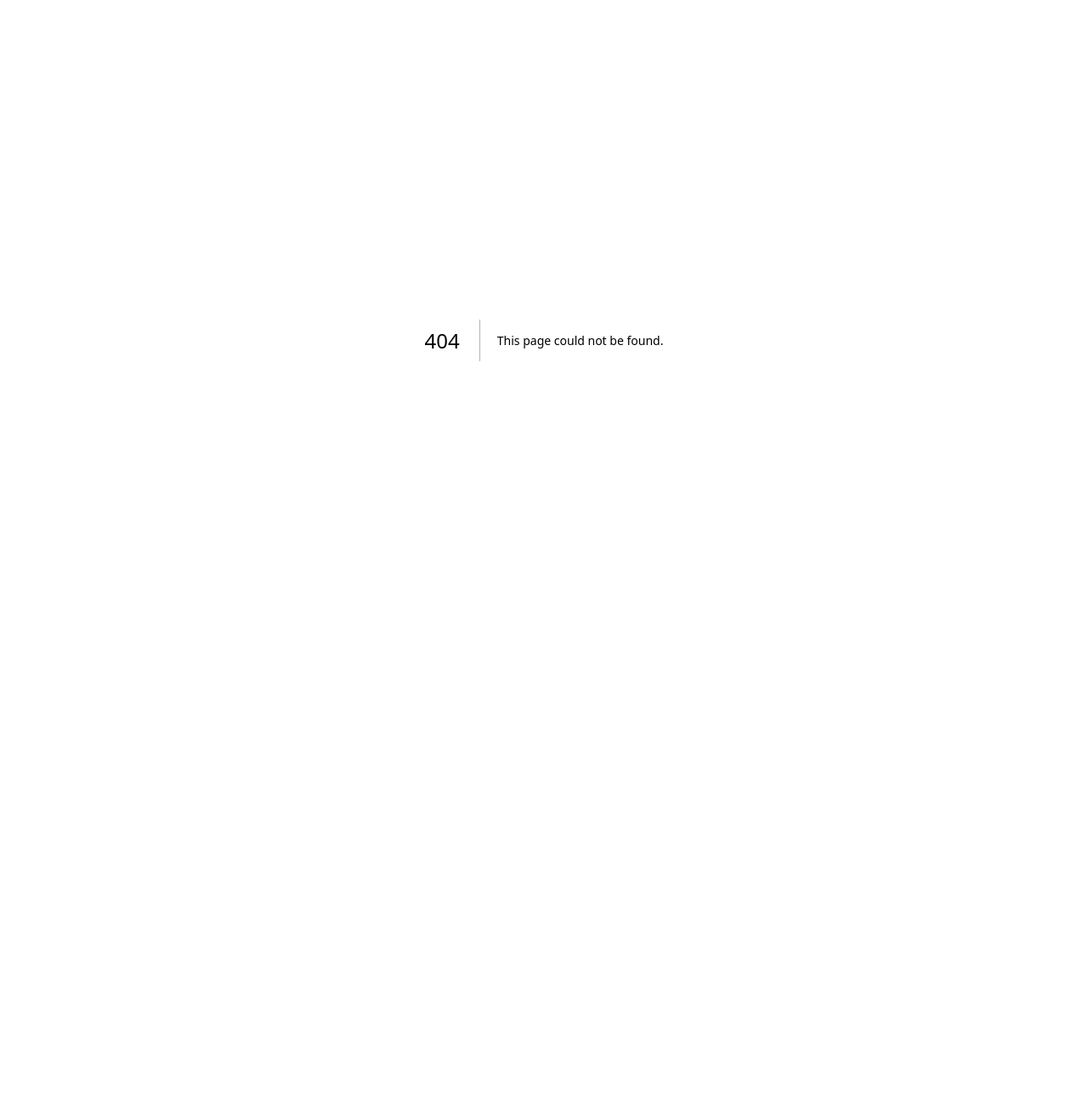
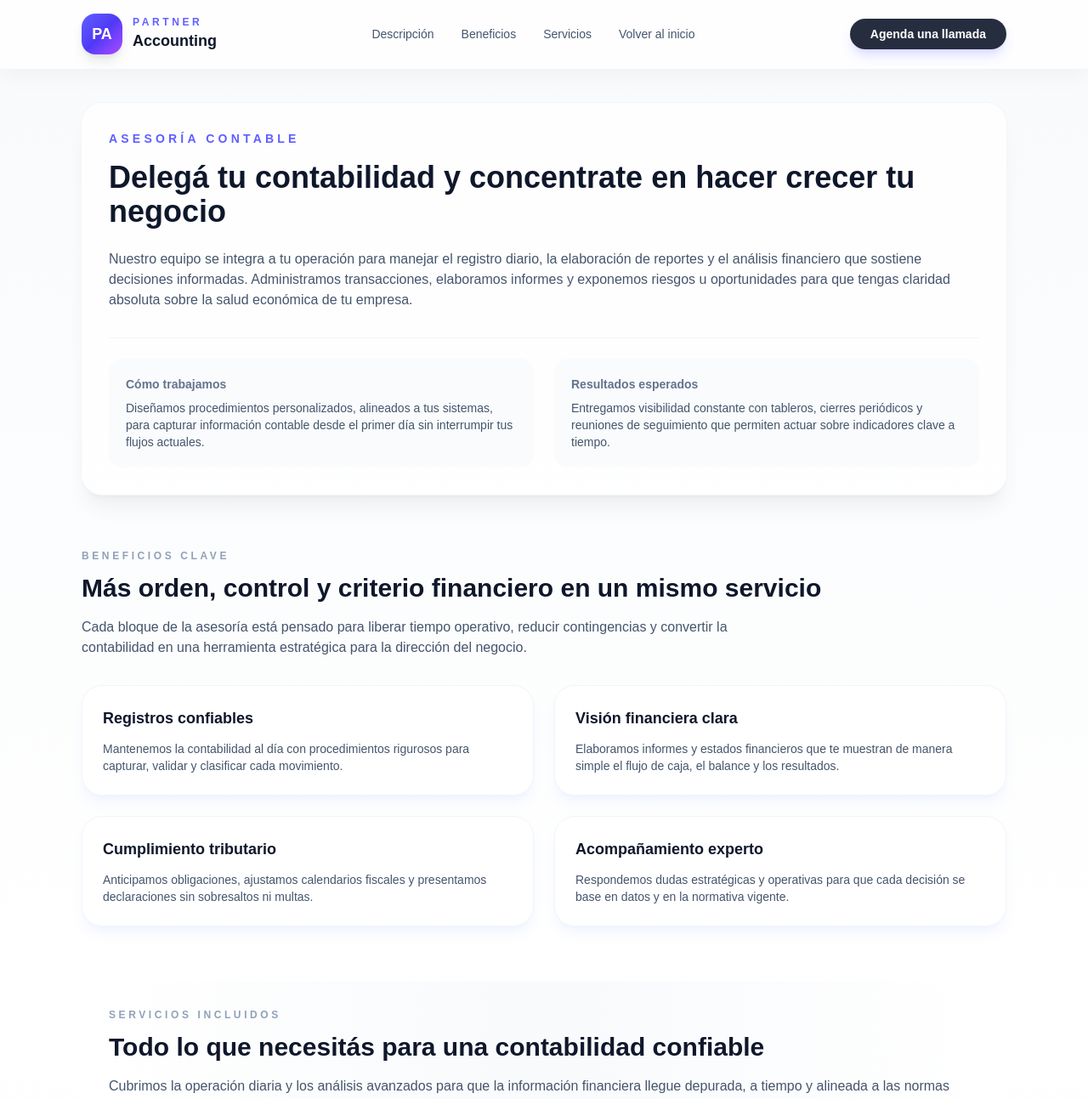
Before and after one commit to Dxeg0o/tupartnercontable, a Next.js app in the folder my-app/: page /asesoria-contable in a window 1280 px wide. Before the commit this address had no page. Shown: the top 1293 px of the page at 85% size. Before the commit the page ends 800 px from the top, so only its background shows below. Built offline with nearby package versions, Linux system fonts and the light colour scheme.

Commit message:
Add accounting advisory subpage

```diff
--- /dev/null
+++ b/my-app/src/app/asesoria-contable/page.tsx
@@ -0,0 +1,212 @@
+import type { Metadata } from "next";
+import Link from "next/link";
+import { Footer } from "../components/Footer";
+import { Navigation } from "../components/Navigation";
+
+export const metadata: Metadata = {
+  title: "Asesoría Contable | Partner Accounting",
+  description:
+    "Detalle del servicio de asesoría contable de Partner Accounting: beneficios, alcance y actividades incluidas.",
+};
+
+const navigation = [
+  { label: "Descripción", href: "#descripcion" },
+  { label: "Beneficios", href: "#beneficios" },
+  { label: "Servicios", href: "#servicios-incluidos" },
+  { label: "Volver al inicio", href: "/" },
+];
+
+const benefits = [
+  {
+    title: "Registros confiables",
+    description:
+      "Mantenemos la contabilidad al día con procedimientos rigurosos para capturar, validar y clasificar cada movimiento.",
+  },
+  {
+    title: "Visión financiera clara",
+    description:
+      "Elaboramos informes y estados financieros que te muestran de manera simple el flujo de caja, el balance y los resultados.",
+  },
+  {
+    title: "Cumplimiento tributario",
+    description:
+      "Anticipamos obligaciones, ajustamos calendarios fiscales y presentamos declaraciones sin sobresaltos ni multas.",
+  },
+  {
+    title: "Acompañamiento experto",
+    description:
+      "Respondemos dudas estratégicas y operativas para que cada decisión se base en datos y en la normativa vigente.",
+  },
+];
+
+const includedServices = [
+  "Planificación y puesta en marcha del sistema contable",
+  "Regularización y actualización de contabilidades atrasadas",
+  "Control de clientes, proveedores y estados de cobranza",
+  "Ejecución o supervisión de inventarios y movimientos de mercaderías",
+  "Control de activos fijos, corrección monetaria y depreciaciones",
+  "Determinación de estructuras de costos estándar y análisis de variaciones",
+  "Tratamiento de inventarios obsoletos y deudores incobrables",
+  "Gestión de gastos diferidos y activos intangibles",
+  "Conciliaciones bancarias y seguimiento de cuentas críticas",
+  "Mantención de libros y registros obligatorios y auxiliares",
+];
+
+const serviceHighlights = [
+  "Contabilidad computacional",
+  "Registro de transacciones",
+  "Análisis de cuentas",
+  "Inventarios",
+  "Corrección monetaria",
+  "Depreciación",
+  "Gastos diferidos",
+  "Libros contables",
+  "Estados financieros",
+  "Outsourcing contable",
+];
+
+export default function AccountingAdvisoryPage() {
+  return (
+    <div className="min-h-screen bg-gradient-to-b from-slate-50 via-white to-indigo-50">
+      <Navigation navigation={navigation} />
+
+      <main
+        id="inicio"
+        className="mx-auto flex min-h-screen max-w-6xl flex-col gap-16 px-6 pb-20 pt-10 lg:px-8"
+      >
+        <section
+          id="descripcion"
+          className="rounded-3xl bg-white/80 p-8 shadow-xl shadow-slate-900/5 ring-1 ring-slate-100"
+        >
+          <p className="text-sm font-semibold uppercase tracking-[0.3em] text-indigo-500">
+            Asesoría Contable
+          </p>
+          <h1 className="mt-4 text-3xl font-semibold text-slate-900 lg:text-4xl">
+            Delegá tu contabilidad y concentrate en hacer crecer tu negocio
+          </h1>
+          <p className="mt-6 text-base text-slate-600">
+            Nuestro equipo se integra a tu operación para manejar el registro diario, la elaboración de reportes y el análisis
+            financiero que sostiene decisiones informadas. Administramos transacciones, elaboramos informes y exponemos riesgos
+            u oportunidades para que tengas claridad absoluta sobre la salud económica de tu empresa.
+          </p>
+          <div className="mt-8 grid gap-6 border-t border-slate-100 pt-6 sm:grid-cols-2">
+            <div className="rounded-2xl bg-slate-50/80 p-5">
+              <p className="text-sm font-semibold text-slate-500">Cómo trabajamos</p>
+              <p className="mt-2 text-sm text-slate-600">
+                Diseñamos procedimientos personalizados, alineados a tus sistemas, para capturar información contable desde el
+                primer día sin interrumpir tus flujos actuales.
+              </p>
+            </div>
+            <div className="rounded-2xl bg-slate-50/80 p-5">
+              <p className="text-sm font-semibold text-slate-500">Resultados esperados</p>
+              <p className="mt-2 text-sm text-slate-600">
+                Entregamos visibilidad constante con tableros, cierres periódicos y reuniones de seguimiento que permiten actuar
+                sobre indicadores clave a tiempo.
+              </p>
+            </div>
+          </div>
+        </section>
+
+        <section id="beneficios" className="space-y-8">
+          <div>
+            <p className="text-xs font-semibold uppercase tracking-[0.3em] text-slate-400">
+              Beneficios clave
+            </p>
+            <h2 className="mt-3 text-2xl font-semibold text-slate-900 lg:text-3xl">
+              Más orden, control y criterio financiero en un mismo servicio
+            </h2>
+            <p className="mt-4 max-w-3xl text-base text-slate-600">
+              Cada bloque de la asesoría está pensado para liberar tiempo operativo, reducir contingencias y convertir la
+              contabilidad en una herramienta estratégica para la dirección del negocio.
+            </p>
+          </div>
+          <div className="grid gap-6 md:grid-cols-2">
+            {benefits.map((benefit) => (
+              <article
+                key={benefit.title}
+                className="rounded-3xl border border-slate-100 bg-white/80 p-6 shadow-lg shadow-indigo-100/40"
+              >
+                <h3 className="text-lg font-semibold text-slate-900">{benefit.title}</h3>
+                <p className="mt-3 text-sm text-slate-600">{benefit.description}</p>
+              </article>
+            ))}
+          </div>
+        </section>
+
+        <section
+          id="servicios-incluidos"
+          className="rounded-3xl bg-gradient-to-r from-white via-slate-50 to-white/70 p-8 shadow-inner shadow-white/40"
+        >
+          <div className="border-b border-slate-200 pb-6">
+            <p className="text-xs font-semibold uppercase tracking-[0.3em] text-slate-400">Servicios incluidos</p>
+            <h2 className="mt-3 text-2xl font-semibold text-slate-900 lg:text-3xl">
+              Todo lo que necesitás para una contabilidad confiable
+            </h2>
+            <p className="mt-4 text-base text-slate-600">
+              Cubrimos la operación diaria y los análisis avanzados para que la información financiera llegue depurada, a tiempo
+              y alineada a las normas contables vigentes.
+            </p>
+          </div>
+
+          <div className="mt-8 grid gap-8 lg:grid-cols-2">
+            <div className="space-y-4">
+              {includedServices.slice(0, 5).map((service) => (
+                <div key={service} className="flex items-start gap-3">
+                  <span className="mt-1 h-2 w-2 rounded-full bg-indigo-500" aria-hidden />
+                  <p className="text-sm text-slate-600">{service}</p>
+                </div>
+              ))}
+            </div>
+            <div className="space-y-4">
+              {includedServices.slice(5).map((service) => (
+                <div key={service} className="flex items-start gap-3">
+                  <span className="mt-1 h-2 w-2 rounded-full bg-purple-500" aria-hidden />
+                  <p className="text-sm text-slate-600">{service}</p>
+                </div>
+              ))}
+            </div>
+          </div>
+
+          <div className="mt-10 rounded-2xl border border-dashed border-indigo-200 bg-white/60 p-6">
+            <p className="text-sm font-semibold uppercase tracking-[0.3em] text-slate-400">
+              Resumen operativo
+            </p>
+            <div className="mt-4 flex flex-wrap gap-3">
+              {serviceHighlights.map((highlight) => (
+                <span
+                  key={highlight}
+                  className="inline-flex items-center rounded-full bg-slate-100 px-4 py-1.5 text-xs font-semibold text-slate-600"
+                >
+                  {highlight}
+                </span>
+              ))}
+            </div>
+          </div>
+        </section>
+
+        <section id="contacto" className="rounded-3xl border border-slate-200 bg-white/70 p-6">
+          <p className="text-sm font-semibold text-slate-900">¿Necesitás hablar con un especialista?</p>
+          <p className="mt-2 text-sm text-slate-600">
+            Escríbenos a supervisor@partner-accounting.cl o agenda una llamada desde la página principal para coordinar una
+            revisión detallada de tus requerimientos contables.
+          </p>
+          <Link
+            href="/"
+            className="mt-4 inline-flex items-center rounded-full bg-slate-900/90 px-5 py-2 text-sm font-semibold text-white shadow-lg shadow-indigo-500/20 transition hover:-translate-y-0.5"
+          >
+            Volver a la landing principal
+          </Link>
+        </section>
+      </main>
+
+      <Footer />
+
+      <div className="sr-only" id="servicios" aria-hidden />
+      <div className="sr-only" id="tributaria" aria-hidden />
+      <div className="sr-only" id="rrhh" aria-hidden />
+      <div className="sr-only" id="empresas" aria-hidden />
+      <div className="sr-only" id="testimonios" aria-hidden />
+      <div className="sr-only" id="faq" aria-hidden />
+    </div>
+  );
+}
```
